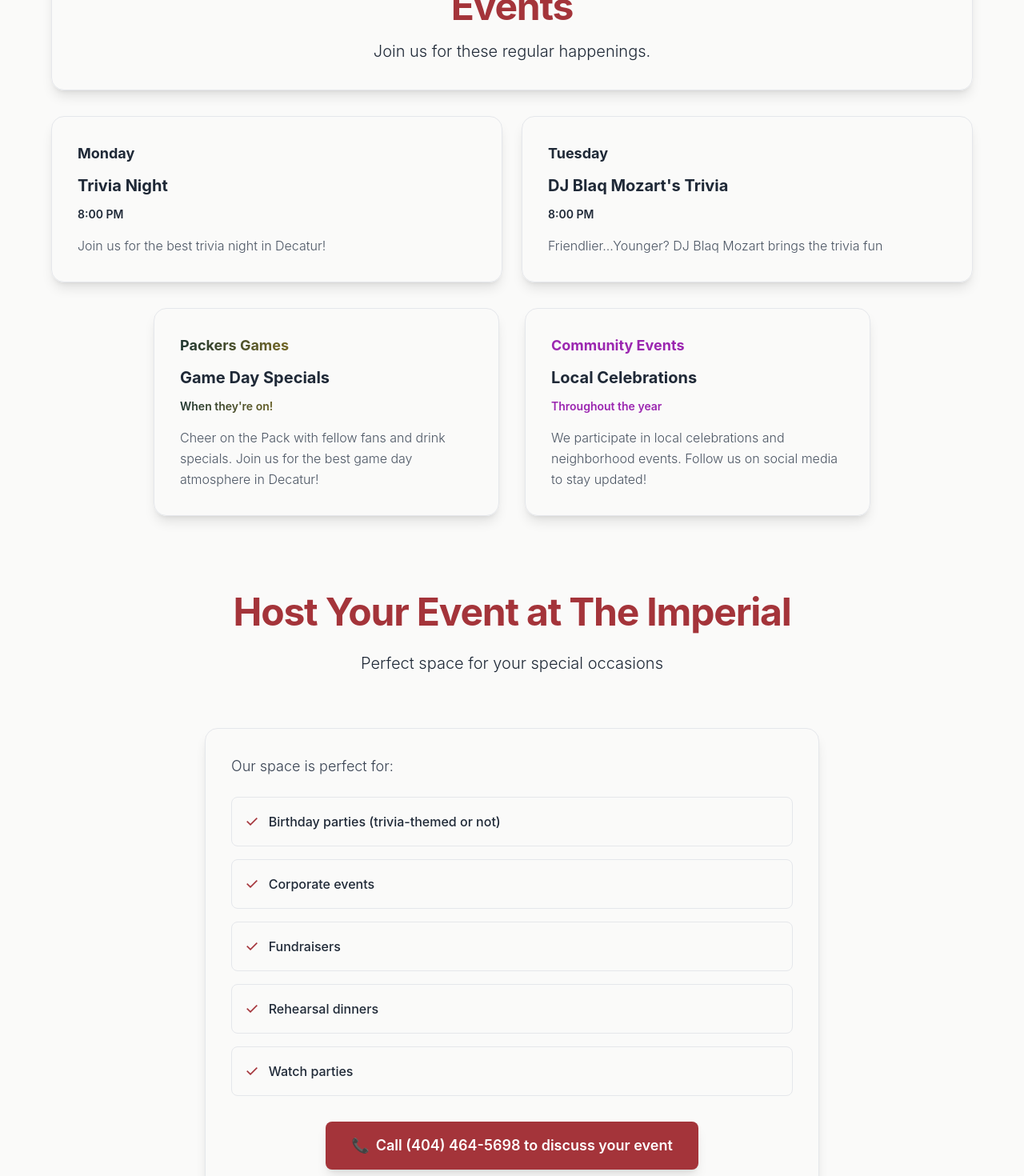
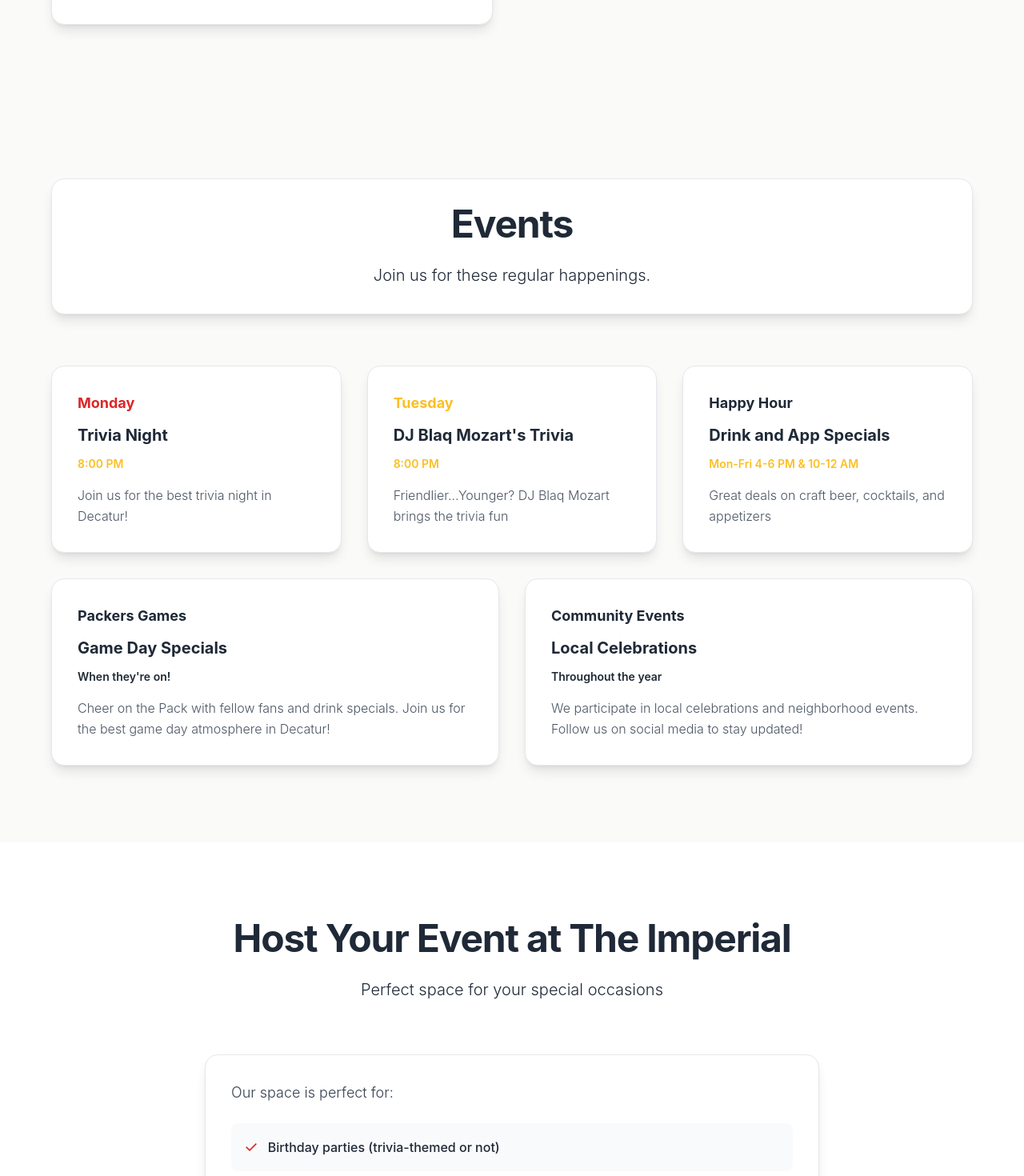
Before and after one commit to Corderbro/imperial-restaurant-website, a Next.js app: page /story in a window 1280 px wide. Shown: the part 980-2450 px from the top of the page at 80% size. Built offline with nearby package versions, Linux system fonts and the light colour scheme.

Commit message:
Revert "Remove happy hour promotions"
This reverts commit 3dea50fe4afe2f85ce821791168da2f88b50ef8c.

```diff
--- a/pages/about.tsx
+++ b/pages/about.tsx
@@ -90,7 +90,7 @@ export default function About() {
         {/* Events & Specials Section */}
         <div className="mb-16">
           <h2 className="text-3xl font-bold mb-8 text-center">Events & Specials</h2>
-          <div className="grid grid-cols-1 md:grid-cols-2 lg:grid-cols-3 gap-6">
+          <div className="grid grid-cols-1 md:grid-cols-2 lg:grid-cols-4 gap-6">
             <div className="bg-gradient-to-br from-purple-50 to-pink-50 p-6 rounded-xl border border-purple-200 text-center hover:shadow-lg transition-all duration-300">
               <h3 className="font-bold text-purple-700 mb-2">Monday Trivia</h3>
               <p className="text-sm text-gray-600">8:00 PM</p>
@@ -99,6 +99,11 @@ export default function About() {
             <div className="bg-gradient-to-br from-yellow-50 to-orange-50 p-6 rounded-xl border border-yellow-200 text-center hover:shadow-lg transition-all duration-300">
               <h3 className="font-bold text-yellow-700 mb-2">Tuesday Trivia</h3>
               <p className="text-sm text-gray-600">8:00 PM</p>
+            </div>
+
+            <div className="bg-gradient-to-br from-red-50 to-pink-50 p-6 rounded-xl border border-red-200 text-center hover:shadow-lg transition-all duration-300">
+              <h3 className="font-bold text-red-700 mb-2">Happy Hour</h3>
+              <p className="text-sm text-gray-600">4-6 PM & 10-12 AM</p>
             </div>
 
             <div className="bg-gradient-to-br from-green-50 to-blue-50 p-6 rounded-xl border border-green-200 text-center hover:shadow-lg transition-all duration-300">
--- a/pages/story.tsx
+++ b/pages/story.tsx
@@ -1,48 +1,46 @@
 import Layout from '../components/Layout'
+import SEOHead from '../components/SEOHead'
 import Link from 'next/link'
 import Image from 'next/image'
 
 export default function Story() {
-  const regularEvents = [
+  const events = [
     {
       day: "Monday",
       title: "Trivia Night",
       time: "8:00 PM",
-      color: "text-imperial-red",
+      color: "text-neon-red",
       description: "Join us for the best trivia night in Decatur!"
     },
     {
       day: "Tuesday",
       title: "DJ Blaq Mozart's Trivia",
       time: "8:00 PM",
-      color: "text-warm-gold",
+      color: "text-neon-yellow",
       description: "Friendlier...Younger? DJ Blaq Mozart brings the trivia fun"
-    }
-  ]
-
-  const specialEvents = [
-    {
-      day: "Packers Games",
-      title: "Game Day Specials",
-      time: "When they're on!",
-      color: "packers", // Packers green and yellow
-      description: "Cheer on the Pack with fellow fans and drink specials. Join us for the best game day atmosphere in Decatur!"
     },
     {
-      day: "Community Events",
-      title: "Local Celebrations",
-      time: "Throughout the year",
-      color: "#9B26B0", // Purple
-      description: "We participate in local celebrations and neighborhood events. Follow us on social media to stay updated!"
+      day: "Happy Hour",
+      title: "Drink and App Specials",
+      time: "Mon-Fri 4-6 PM & 10-12 AM",
+      color: "text-neon-blue",
+      description: "Great deals on craft beer, cocktails, and appetizers"
     }
   ]
 
   return (
-    <Layout>
+    <>
+      <SEOHead
+        title="Story & Events | The Imperial Decatur"
+        description="Join us for Trivia every Monday and Tuesday at 8pm! Learn about The Imperial's history as a converted 1920s service station in Decatur, GA."
+        canonical="/story"
+        pageType="about"
+      />
+      <Layout>
         {/* Page Header */}
-        <section className="py-12 px-4 bg-off-white">
+        <section className="py-24 px-4 bg-white">
           <div className="max-w-6xl mx-auto text-center">
-            <h1 className="text-4xl md:text-5xl font-bold mb-4 tracking-tight letter-spacing-tight" style={{ color: '#A4343A' }}>
+            <h1 className="text-4xl md:text-5xl font-bold mb-6 text-dark tracking-tight letter-spacing-tight">
               Our Story & Events
             </h1>
             <p className="text-xl text-warm-gray max-w-3xl mx-auto font-light leading-relaxed">
@@ -51,23 +49,23 @@ export default function Story() {
           </div>
         </section>
 
-        <div className="pt-4">
+        <div className="pt-8">
 
           {/* The Story */}
-          <section className="py-12 px-4">
+          <section className="py-24 px-4">
             <div className="max-w-6xl mx-auto">
               <div className="grid grid-cols-1 lg:grid-cols-2 gap-12 items-center">
-                <div className="bg-light-cream rounded-2xl shadow-lg p-8 border border-light-gray">
-                  <h2 className="text-3xl font-bold mb-6 letter-spacing-tight" style={{ color: '#A4343A' }}>The Story</h2>
+                <div className="bg-white rounded-2xl shadow-lg p-8 border border-gray-200">
+                  <h2 className="text-3xl font-bold mb-6 text-dark letter-spacing-tight">The Story</h2>
                   <p className="text-gray-700 mb-6 font-light leading-relaxed">
                     The Imperial opened in December 2013, transforming a long abandoned 1920's service station
                     into a vibrant neighborhood meeting spot serving first-rate food and drink.
                   </p>
-                  <p className="text-gray-700 mb-4 font-light leading-relaxed">
+                  <p className="text-gray-700 mb-6 font-light leading-relaxed">
                     The name was inspired by a gloriously restored Chrysler Imperial that glided by one day and pays homage to the building's automotive heritage.
                   </p>
 
-                  <h3 className="text-2xl font-bold mb-4 mt-6 letter-spacing-wide" style={{ color: '#D4B896' }}>Atmosphere</h3>
+                  <h3 className="text-2xl font-bold text-neon-yellow mb-4 mt-8 letter-spacing-wide">Atmosphere</h3>
                   <p className="text-gray-700 font-light leading-relaxed">
                     Today we're a funky, friendly restaurant with a cozy atmosphere perfect for your casual get-togethers. Our sprawling patio is dog-friendly, making us a favorite spot for pet owners and their furry friends.
                   </p>
@@ -92,106 +90,88 @@ export default function Story() {
           </section>
 
           {/* Events */}
-          <section id="events" className="py-12 px-4">
+          <section id="events" className="py-24 px-4">
             <div className="max-w-6xl mx-auto">
-              <div className="text-center mb-8 bg-light-cream rounded-2xl shadow-lg p-8 border border-light-gray">
-                <h2 className="text-4xl md:text-5xl font-bold mb-4 tracking-tight letter-spacing-tight" style={{ color: '#A4343A' }}>Events</h2>
+              <div className="text-center mb-16 bg-white rounded-2xl shadow-lg p-8 border border-gray-200">
+                <h2 className="text-4xl md:text-5xl font-bold mb-6 text-dark tracking-tight letter-spacing-tight">Events</h2>
                 <p className="text-xl text-dark max-w-3xl mx-auto font-light leading-relaxed">
                   Join us for these regular happenings.
                 </p>
               </div>
 
-              {/* Regular Events Grid */}
-              <div className="grid grid-cols-1 md:grid-cols-2 gap-6 mb-8">
-                {regularEvents.map((event, index) => (
-                  <div key={index} className="bg-light-cream rounded-2xl shadow-lg p-8 border border-light-gray hover:shadow-xl transition-all duration-300 hover:-translate-y-1">
+              <div className="grid grid-cols-1 md:grid-cols-3 gap-8 mb-8">
+                {events.map((event, index) => (
+                  <div key={index} className="bg-white rounded-2xl shadow-lg p-8 border border-gray-200 hover:shadow-xl transition-all duration-300 hover:-translate-y-1">
                     <div className={`font-bold text-lg mb-3 ${event.color} letter-spacing-wide`}>{event.day}</div>
                     <h3 className="font-bold text-xl mb-3 text-dark letter-spacing-tight">{event.title}</h3>
-                    <div className={`text-sm ${event.color} font-semibold mb-4`}>{event.time}</div>
+                    <div className="text-sm text-neon-yellow font-semibold mb-4">{event.time}</div>
                     <p className="text-gray-600 leading-relaxed font-light">{event.description}</p>
                   </div>
                 ))}
               </div>
 
-              {/* Special Events - Centered */}
-              <div className="flex flex-col md:flex-row justify-center items-center gap-8 max-w-4xl mx-auto">
-                {specialEvents.map((event, index) => (
-                  <div key={index} className="bg-light-cream rounded-2xl shadow-lg p-8 border border-light-gray hover:shadow-xl transition-all duration-300 hover:-translate-y-1 w-full md:w-1/2">
-                    {event.color === "packers" ? (
-                      <>
-                        <div className="font-bold text-lg mb-3 letter-spacing-wide" style={{
-                          background: "linear-gradient(90deg, #203731 0%, #FFB612 100%)",
-                          WebkitBackgroundClip: "text",
-                          WebkitTextFillColor: "transparent",
-                          backgroundClip: "text"
-                        }}>{event.day}</div>
-                        <h3 className="font-bold text-xl mb-3 text-dark letter-spacing-tight">{event.title}</h3>
-                        <div className="text-sm font-semibold mb-4" style={{
-                          background: "linear-gradient(90deg, #203731 0%, #FFB612 100%)",
-                          WebkitBackgroundClip: "text",
-                          WebkitTextFillColor: "transparent",
-                          backgroundClip: "text"
-                        }}>{event.time}</div>
-                      </>
-                    ) : (
-                      <>
-                        <div className="font-bold text-lg mb-3 letter-spacing-wide" style={{ color: event.color }}>{event.day}</div>
-                        <h3 className="font-bold text-xl mb-3 text-dark letter-spacing-tight">{event.title}</h3>
-                        <div className="text-sm font-semibold mb-4" style={{ color: event.color }}>{event.time}</div>
-                      </>
-                    )}
-                    <p className="text-gray-600 leading-relaxed font-light">{event.description}</p>
-                  </div>
-                ))}
+              <div className="grid grid-cols-1 md:grid-cols-2 gap-8">
+                <div className="bg-white rounded-2xl shadow-lg p-8 border border-gray-200 hover:shadow-xl transition-all duration-300 hover:-translate-y-1">
+                  <div className="text-neon-green font-bold text-lg mb-3 letter-spacing-wide">Packers Games</div>
+                  <h3 className="font-bold text-xl mb-3 text-dark letter-spacing-tight">Game Day Specials</h3>
+                  <div className="text-sm text-neon-green font-semibold mb-4">When they're on!</div>
+                  <p className="text-gray-600 leading-relaxed font-light">
+                    Cheer on the Pack with fellow fans and drink specials. Join us for the best game day atmosphere in Decatur!
+                  </p>
+                </div>
+
+                <div className="bg-white rounded-2xl shadow-lg p-8 border border-gray-200 hover:shadow-xl transition-all duration-300 hover:-translate-y-1">
+                  <div className="text-neon-purple font-bold text-lg mb-3 letter-spacing-wide">Community Events</div>
+                  <h3 className="font-bold text-xl mb-3 text-dark letter-spacing-tight">Local Celebrations</h3>
+                  <div className="text-sm text-neon-purple font-semibold mb-4">Throughout the year</div>
+                  <p className="text-gray-600 leading-relaxed font-light">
+                    We participate in local celebrations and neighborhood events. Follow us on social media to stay updated!
+                  </p>
+                </div>
               </div>
             </div>
           </section>
 
           {/* Private Events */}
-          <section className="py-12 px-4 bg-off-white">
+          <section className="py-24 px-4 bg-white">
             <div className="max-w-6xl mx-auto">
               <div className="text-center mb-16">
-                <h2 className="text-4xl md:text-5xl font-bold mb-6 tracking-tight letter-spacing-tight" style={{ color: '#A4343A' }}>Host Your Event at The Imperial</h2>
+                <h2 className="text-4xl md:text-5xl font-bold mb-6 text-dark tracking-tight letter-spacing-tight">Host Your Event at The Imperial</h2>
                 <p className="text-xl text-dark max-w-3xl mx-auto font-light leading-relaxed mt-4">
                   Perfect space for your special occasions
                 </p>
               </div>
 
-              <div className="bg-light-cream rounded-2xl shadow-lg p-8 border border-light-gray max-w-3xl mx-auto">
+              <div className="bg-white rounded-2xl shadow-lg p-8 border border-gray-200 max-w-3xl mx-auto">
                 <p className="text-gray-700 mb-6 font-light leading-relaxed text-lg">
                   Our space is perfect for:
                 </p>
                 <div className="space-y-4 mb-8">
-                  <div className="flex items-center gap-3 p-4 bg-light-cream rounded-lg border border-light-gray">
-                    <span className="text-xl" style={{ color: '#A4343A' }}>✓</span>
+                  <div className="flex items-center gap-3 p-4 bg-gray-50 rounded-lg">
+                    <span className="text-neon-red text-xl">✓</span>
                     <span className="font-medium text-gray-800">Birthday parties (trivia-themed or not)</span>
                   </div>
-                  <div className="flex items-center gap-3 p-4 bg-light-cream rounded-lg border border-light-gray">
-                    <span className="text-xl" style={{ color: '#A4343A' }}>✓</span>
-                    <span className="font-medium text-gray-800">Corporate events</span>
+                  <div className="flex items-center gap-3 p-4 bg-gray-50 rounded-lg">
+                    <span className="text-neon-red text-xl">✓</span>
+                    <span className="font-medium text-gray-800">Corporate happy hours</span>
                   </div>
-                  <div className="flex items-center gap-3 p-4 bg-light-cream rounded-lg border border-light-gray">
-                    <span className="text-xl" style={{ color: '#A4343A' }}>✓</span>
+                  <div className="flex items-center gap-3 p-4 bg-gray-50 rounded-lg">
+                    <span className="text-neon-red text-xl">✓</span>
                     <span className="font-medium text-gray-800">Fundraisers</span>
                   </div>
-                  <div className="flex items-center gap-3 p-4 bg-light-cream rounded-lg border border-light-gray">
-                    <span className="text-xl" style={{ color: '#A4343A' }}>✓</span>
+                  <div className="flex items-center gap-3 p-4 bg-gray-50 rounded-lg">
+                    <span className="text-neon-red text-xl">✓</span>
                     <span className="font-medium text-gray-800">Rehearsal dinners</span>
                   </div>
-                  <div className="flex items-center gap-3 p-4 bg-light-cream rounded-lg border border-light-gray">
-                    <span className="text-xl" style={{ color: '#A4343A' }}>✓</span>
+                  <div className="flex items-center gap-3 p-4 bg-gray-50 rounded-lg">
+                    <span className="text-neon-red text-xl">✓</span>
                     <span className="font-medium text-gray-800">Watch parties</span>
                   </div>
                 </div>
-                <div className="flex justify-center mt-6">
+                <div className="text-center">
                   <a
                     href="tel:+14044645698"
-                    className="inline-flex items-center gap-2 text-white px-8 py-4 rounded-lg font-semibold text-lg transition-all duration-300 shadow-lg transform hover:scale-105 active:scale-95"
-                    style={{
-                      backgroundColor: '#A4343A',
-                    }}
-                    onMouseEnter={(e) => e.currentTarget.style.backgroundColor = '#6B1E23'}
-                    onMouseLeave={(e) => e.currentTarget.style.backgroundColor = '#A4343A'}
+                    className="inline-flex items-center gap-2 bg-neon-red hover:bg-neon-red-dark text-white px-8 py-4 rounded-lg font-semibold text-lg transition-all duration-300 shadow-lg hover:shadow-glow-red transform hover:scale-105 active:scale-95"
                     aria-label="Call to discuss your event"
                   >
                     <span>📞</span> Call (404) 464-5698 to discuss your event
@@ -202,6 +182,7 @@ export default function Story() {
           </section>
 
         </div>
-    </Layout>
+      </Layout>
+    </>
   )
 }
```
